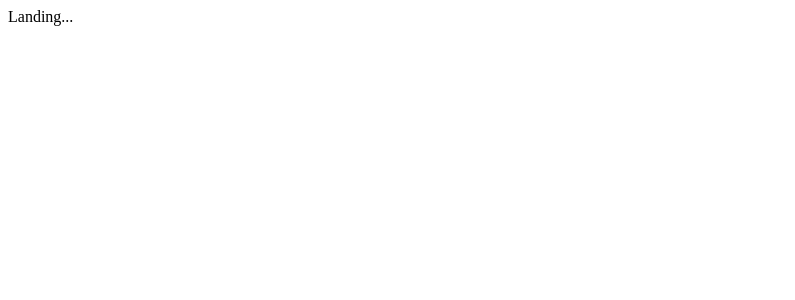
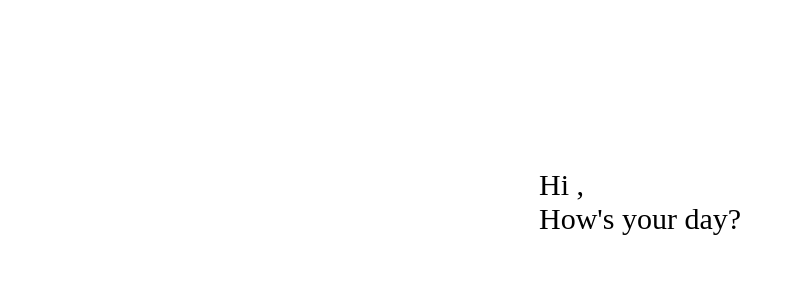
Before and after one commit to JossSu/hello_web, a Vue app: page /landing in a window 1280 px wide. Shown: the top 300 px of the page, without its empty margins (0-795 px from the left). Built offline with nearby package versions, Linux system fonts and the light colour scheme.

Commit message:
show query on the page

```diff
--- a/src/views/Landing.vue
+++ b/src/views/Landing.vue
@@ -1,6 +1,6 @@
 <template>
   <div class="landing">
-    Landing...
+    Hi {{input}}, <br>How's your day?
   </div>
 </template>
 <script>
@@ -8,11 +8,19 @@ export default {
   name: 'Landing',
   data() {
     return {
-
+      input: this.$route.query.input
     }
-  }
+  },
+  // mounted() {
+  //   console.log('route', this.$route.query.input)
+  // }
 }
 </script>
 <style scoped>
-
+.landing {
+  display: flex;
+  justify-content: center;
+  padding-top: 20vh;
+  font-size: 30px;
+}
 </style>
```
